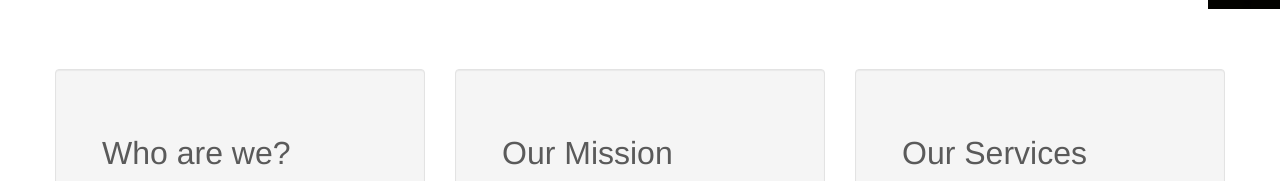
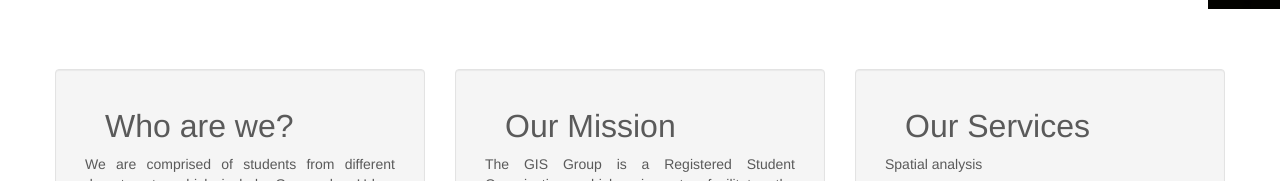
Before and after one commit to varungoel123/gisgroup, a plain HTML site: page index.html in a window 1280 px wide. Shown: the part 611-792 px from the top of the page. Drawn offline with Linux system fonts and the light colour scheme.

Commit message:
Update index.html
changed .boxheading padding to margin-left.

```diff
--- a/index.html
+++ b/index.html
@@ -116,7 +116,7 @@
 		margin-top: 50px;
 	}
 	.boxheading {
-		padding: 27px;
+		margin-left: 30px;
 	}
 </style>
 
```
